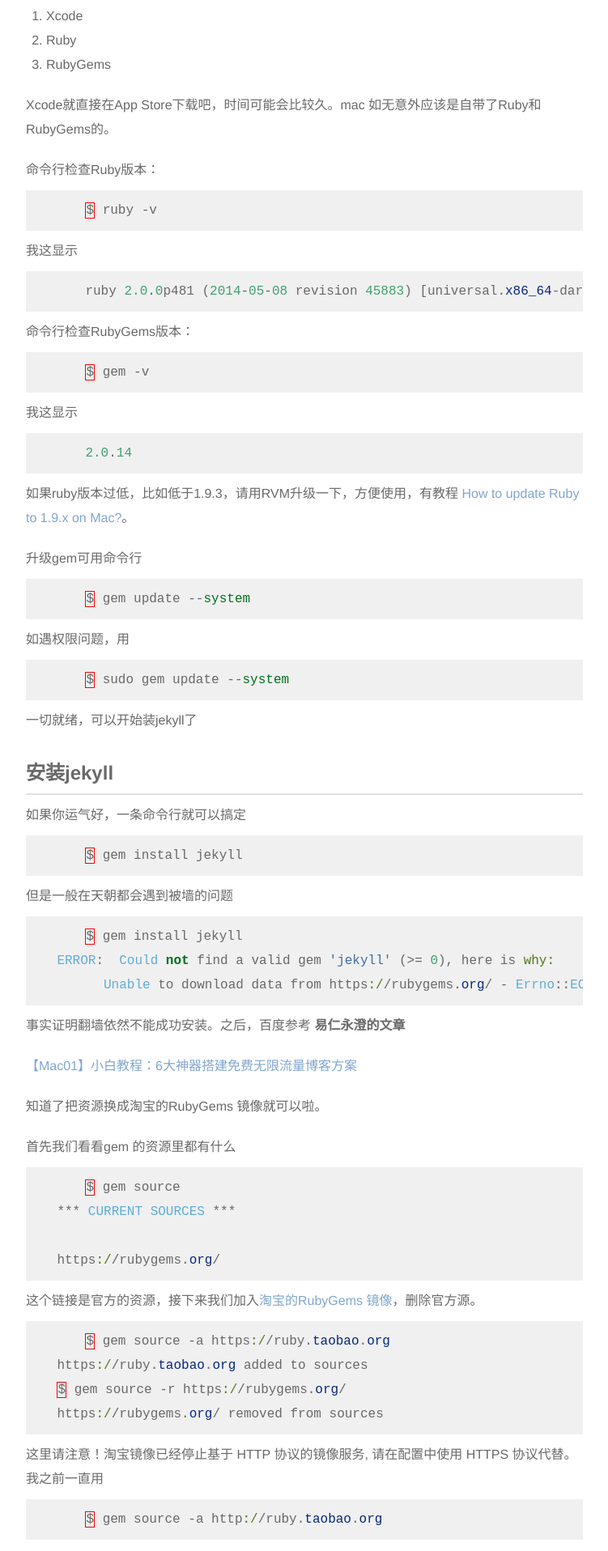
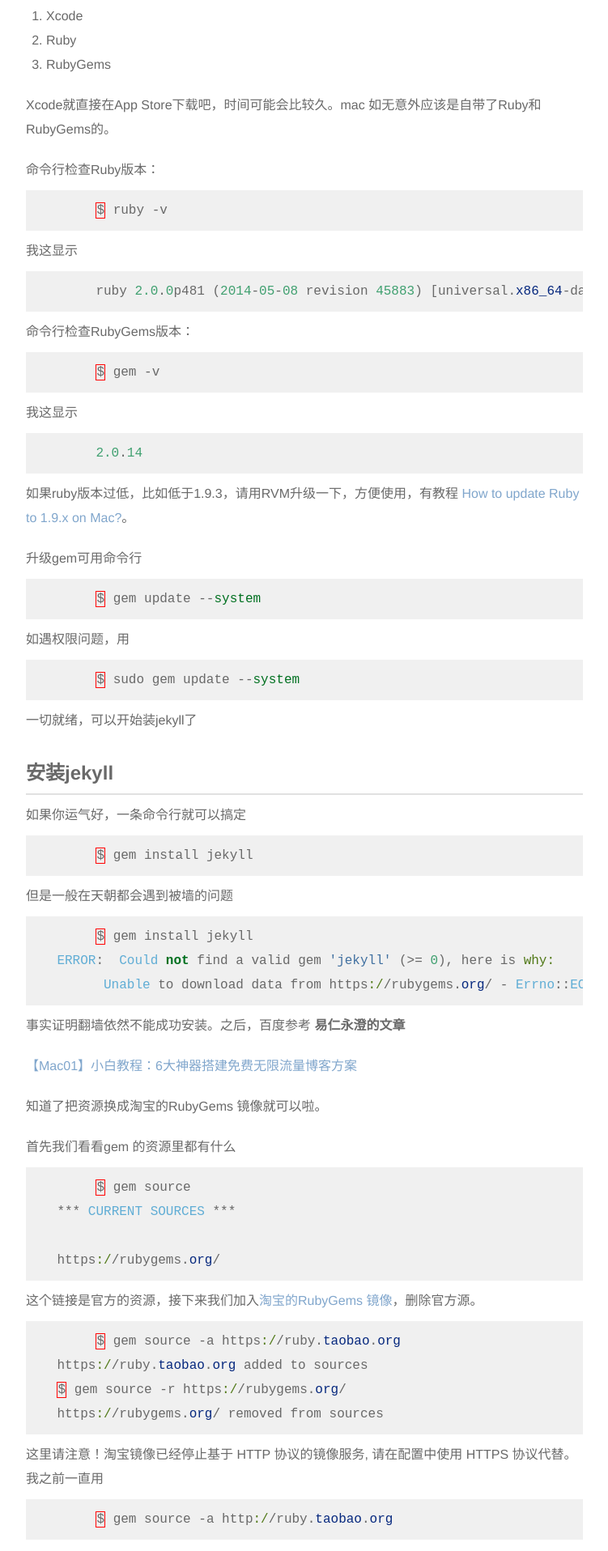
Before and after one commit to xiangxiyun/xiangxiyun.github.io, a Jekyll site: the page built from _posts/2015-11-13-mac下jekyll的安装与简单使用.md, in a window 1280 px wide. Shown: the part 666-2582 px from the top of the page at 81% size, without its empty margins (72-823 px from the left). Built offline with Jekyll 4.4.1, drawn with Linux system fonts in a browser that asks for light colours.

Commit message:
Update article.css

```diff
--- a/stylesheets/article.css
+++ b/stylesheets/article.css
@@ -115,7 +115,7 @@
         padding-bottom: 10px;
         font-size: 16px;
         text-align:left;
-        text-indent: 35px;
+        text-indent: 3em;
         line-height: 30px;
     }
 
```
